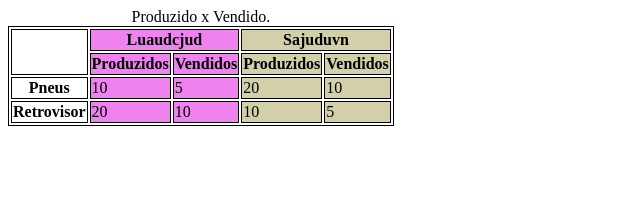
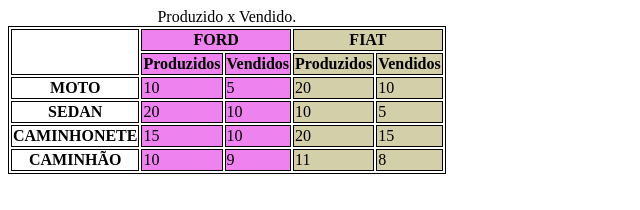
Before and after one commit to luizesquivel05/tabela-lojas, a plain HTML site: page index.html in a window 1280 px wide. Shown: the whole page, without its empty margins (0-640 px from the left). Drawn offline with Linux system fonts and the light colour scheme.

Commit message:
atualizacao

```diff
--- a/index.html
+++ b/index.html
@@ -1,5 +1,5 @@
 <!-- Existem duas lojas:
-     Luaudcjud e Sajuduvn.
+     FIAT e FORD.
      Faça um comparativo dessas duas lojas, trazendo uma tabela com o que foi vendido e comprado em vários produtos.
 -->
 
@@ -36,8 +36,8 @@
 
             <tr>
                 <th rowspan="2">  </th>
-                <th colspan="2"> Luaudcjud </th>
-                <th colspan="2"> Sajuduvn </th>
+                <th colspan="2"> FORD </th>
+                <th colspan="2"> FIAT </th>
             </tr>
 
             <tr>
@@ -52,7 +52,7 @@
         <tbody>
 
             <tr>
-                <th> Pneus </th>
+                <th> MOTO </th>
                 <td> 10 </td>
                 <td> 5</td>
                 <td> 20</td>
@@ -60,11 +60,27 @@
             </tr>
 
             <tr>
-                <th> Retrovisor </th>
+                <th> SEDAN </th>
                 <td> 20 </td>
                 <td> 10 </td>
                 <td> 10 </td>
                 <td> 5 </td>
+            </tr>
+
+            <tr>
+                <th> CAMINHONETE </th>
+                <td> 15 </td>
+                <td> 10 </td>
+                <td> 20 </td>
+                <td> 15 </td>
+            </tr>
+
+            <tr>
+                <th> CAMINHÃO </th>
+                <td> 10 </td>
+                <td> 9 </td>
+                <td> 11 </td>
+                <td> 8 </td>
             </tr>
         </tbody>
 
```
Also changed, not shown: 1 other file.
